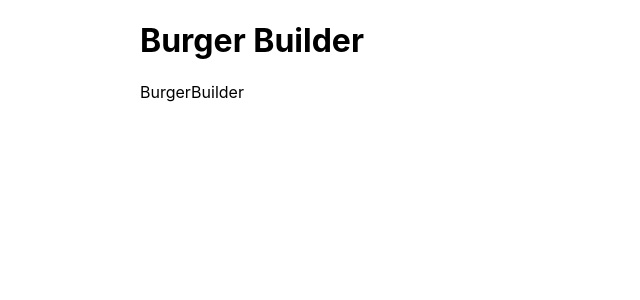
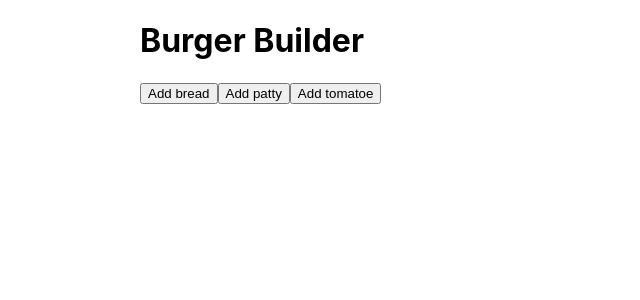
Before and after one commit to mariofink/react-burger-builder, a React (Create React App) app: page / in a window 1280 px wide. Shown: the top 300 px of the page, without its empty margins (0-640 px from the left). Built offline with nearby package versions, Linux system fonts and the light colour scheme.

Commit message:
add changeable ingredients list

```diff
--- a/src/containers/BurgerBuilder/BurgerBuilder.js
+++ b/src/containers/BurgerBuilder/BurgerBuilder.js
@@ -3,8 +3,27 @@ import React, { Component } from "react";
 export default class BurgerBuilder extends Component {
   constructor() {
     super();
+    this.state = {
+      ingredients: []
+    };
+  }
+  addIngredient(ingredient) {
+    this.setState({
+      ingredients: [ingredient, ...this.state.ingredients]
+    });
   }
   render() {
-    return <div>BurgerBuilder</div>;
+    return (
+      <div>
+        <div>{this.state.ingredients}</div>
+        <div>
+          <button onClick={() => this.addIngredient("bread")}>Add bread</button>
+          <button onClick={() => this.addIngredient("patty")}>Add patty</button>
+          <button onClick={() => this.addIngredient("tomatoe")}>
+            Add tomatoe
+          </button>
+        </div>
+      </div>
+    );
   }
 }
```
